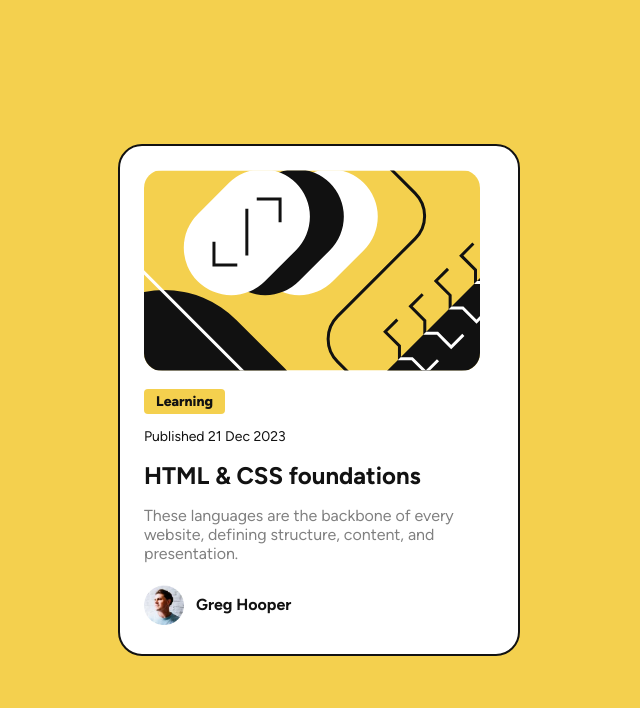
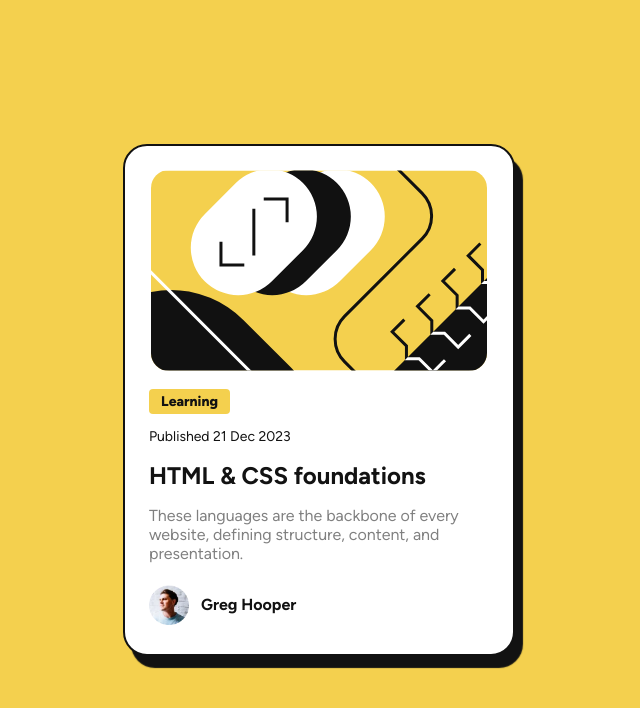
Before and after one commit to kyusufm/blog-preview, a plain HTML site: page index.html in a window 1280 px wide. Shown: the whole page, without its empty margins (321-961 px from the left). Drawn offline with Linux system fonts and the light colour scheme.

Commit message:
change border and padding, add image align center

```diff
--- a/css/style.css
+++ b/css/style.css
@@ -24,13 +24,14 @@ h1 {
 }
 
 .card {
-    width: 350px;
+    width: 340px;
     background-color: hsl(0, 0%, 100%);
     border-radius: 24px;
-    padding: 1.5em 1.5em;
+    padding: 1.5em ;
     text-align: left;
     border: solid 2px;
     margin: auto;
+    box-shadow: 8px 12px 1px hsl(0, 0%, 7%);
 }
 
 .tag {
@@ -70,6 +71,10 @@ h1 {
     justify-content: center;
 }
 
+.image {
+    text-align: center;
+}
+
 img {
     border-radius: 18px;
 }
```
